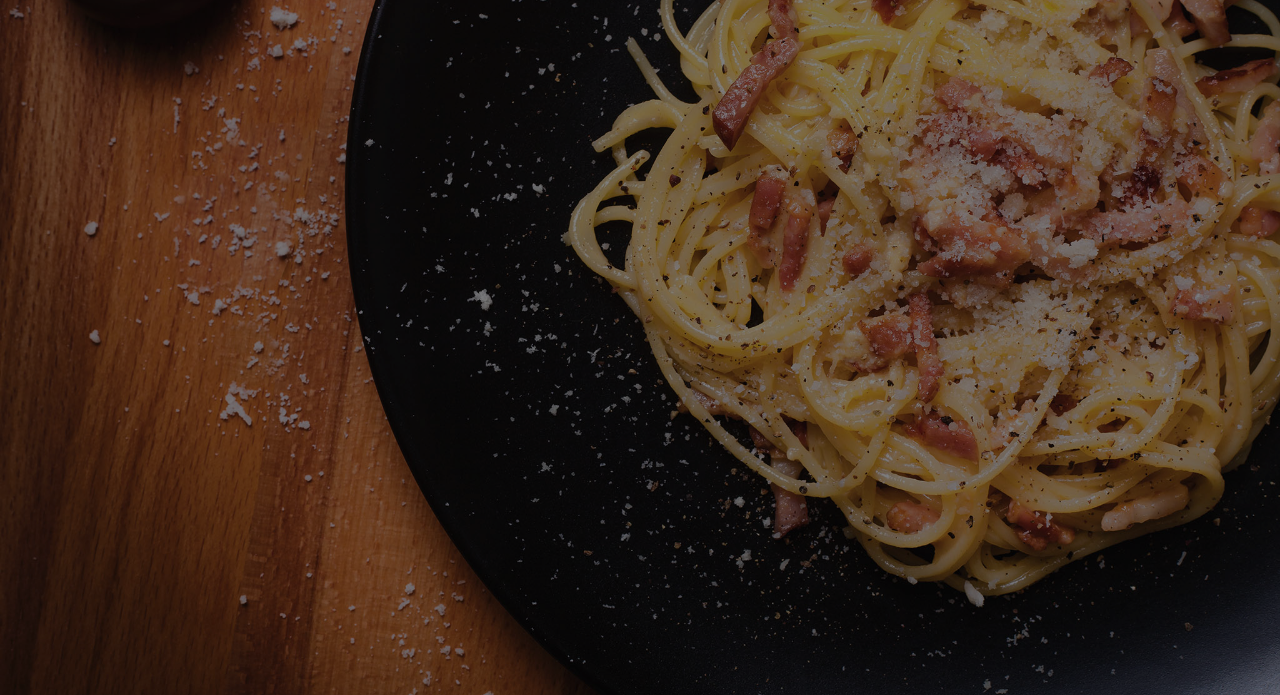
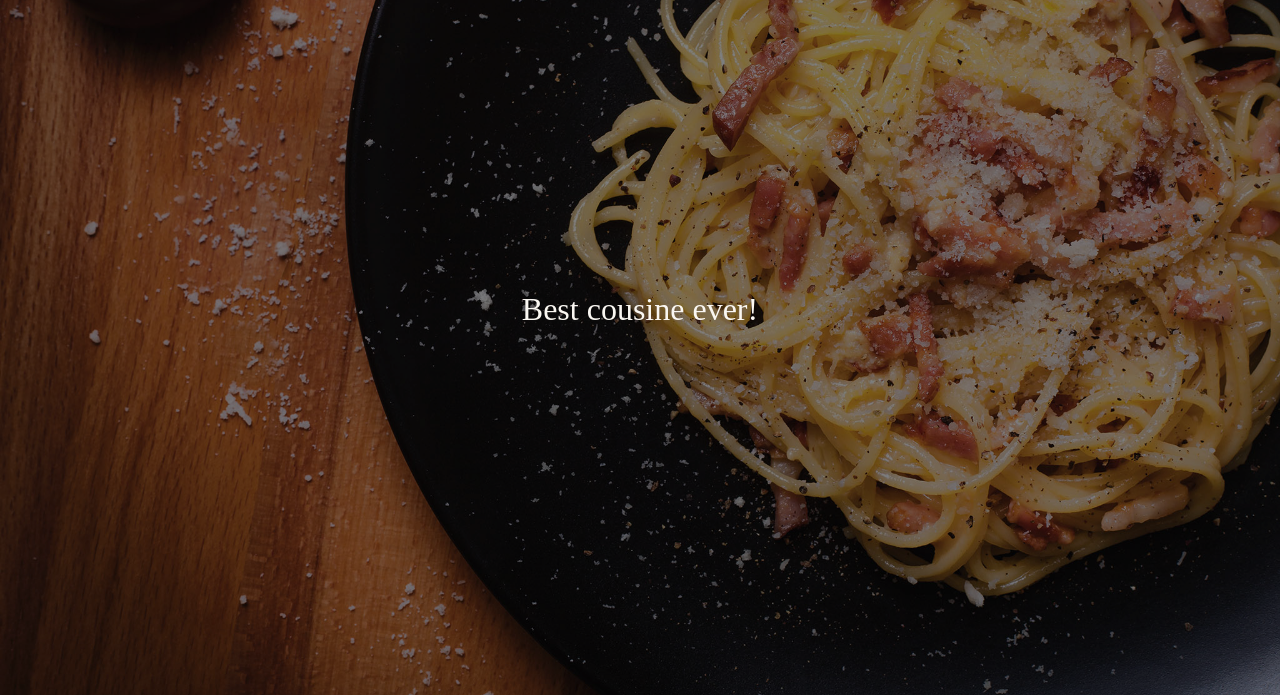
Before and after one commit to R-o-b-S/resturant-TOP, a website built with webpack: page src/template.html in a window 1280 px wide. Both pictures are taken after a click on the button "About". Shown: the part 105-800 px from the top of the page. Built offline with nearby package versions, Linux system fonts and the light colour scheme.

Commit message:
about section concluded

```diff
--- /dev/null
+++ b/src/about.css
@@ -0,0 +1,7 @@
+#aboutC {
+    justify-content: center;
+    align-content: center;
+    color: var(--color3);
+    text-align: center;
+    font-size: 2rem;
+}
--- /dev/null
+++ b/src/about.js
@@ -0,0 +1,9 @@
+import "./about.css";
+
+export function buildAbout () {
+    const p = document.createElement("p");
+    p.id = "aboutC"
+    let txt = "Best cousine ever!";
+    p.textContent = txt;
+    document.getElementById("content").appendChild(p);
+}
--- a/src/index.js
+++ b/src/index.js
@@ -1,6 +1,7 @@
 import "./styles.css";
 import { buildHome } from "./home.js";
 import { buildMenu } from "./menu.js";
+import { buildAbout } from "./about.js";
 
 //buildHome();
 
@@ -21,5 +22,11 @@ function pressMenu () {
     buildMenu();
 }
 
+function pressAbout () {
+    clearContent();
+    buildAbout();
+}
+
 document.getElementById("home").onclick = pressHome;
 document.getElementById("menu").onclick = pressMenu;
+document.getElementById("about").onclick = pressAbout;
```
Also changed, not shown: src/template.html (line endings or trailing spaces).
